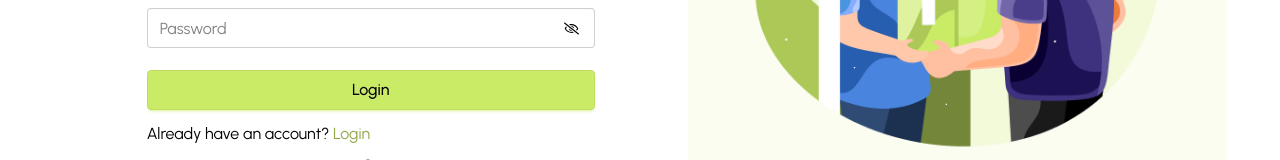
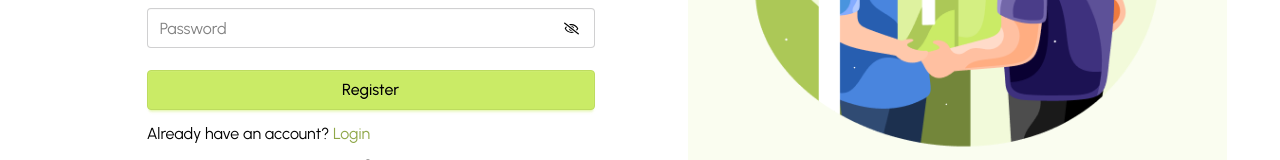
Before and after one commit to MD-SIFAT-AHAMED/FastFare-Client-Side, a React (Vite) app: page /register in a window 1280 px wide. Shown: the part 422-582 px from the top of the page. Built offline with nearby package versions, Linux system fonts and the light colour scheme; no server answers.

Commit message:
User create functionality added

```diff
--- a/package.json
+++ b/package.json
@@ -17,6 +17,7 @@
     "react-dom": "^19.1.0",
     "react-fast-marquee": "^1.6.5",
     "react-hook-form": "^7.59.0",
+    "react-hot-toast": "^2.5.2",
     "react-icons": "^5.5.0",
     "react-responsive-carousel": "^3.2.23",
     "react-router": "^7.6.2",
--- a/src/Context/AuthContext/AuthProvider.jsx
+++ b/src/Context/AuthContext/AuthProvider.jsx
@@ -5,8 +5,13 @@ import {
   onAuthStateChanged,
   signInWithEmailAndPassword,
   signOut,
+  updateProfile,
+  GoogleAuthProvider,
+  signInWithPopup,
 } from "firebase/auth";
+
 import { auth } from "../../Firebase/Firebase.init";
+const provider = new GoogleAuthProvider();
 
 const AuthProvider = ({ children }) => {
   const [user, setUser] = useState(null);
@@ -22,6 +27,14 @@ const AuthProvider = ({ children }) => {
     return signInWithEmailAndPassword(auth, email, password);
   };
 
+  const updateUserData = (userData) => {
+    return updateProfile(auth.currentUser, userData);
+  };
+
+  const loginWithGoggle = () => {
+    return signInWithPopup(auth, provider);
+  };
+
   const logOut = () => {
     setLoading(true);
     return signOut(auth);
@@ -30,6 +43,7 @@ const AuthProvider = ({ children }) => {
   useEffect(() => {
     const unSubscribe = onAuthStateChanged(auth, (currentUser) => {
       setUser(currentUser);
+      console.log("OnSate user info", currentUser);
       setLoading(false);
     });
     return () => unSubscribe();
@@ -40,6 +54,8 @@ const AuthProvider = ({ children }) => {
     logOut,
     signIn,
     loading,
+    loginWithGoggle,
+    updateUserData,
     createUser,
   };
   return <AuthContext value={authInfo}>{children}</AuthContext>;
--- /dev/null
+++ b/src/Hooks/useAuth.jsx
@@ -0,0 +1,9 @@
+import React, { use } from 'react';
+import { AuthContext } from '../Context/AuthContext/AuthContext';
+
+const useAuth = () => {
+   const authInfo = use(AuthContext);
+   return authInfo;
+};
+
+export default useAuth;
--- a/src/Pages/Authentication/Login/Login.jsx
+++ b/src/Pages/Authentication/Login/Login.jsx
@@ -4,6 +4,8 @@ import { FaRegEyeSlash } from "react-icons/fa";
 import { FcGoogle } from "react-icons/fc";
 import { IoEyeOutline } from "react-icons/io5";
 import { Link } from "react-router";
+import useAuth from "../../../Hooks/useAuth";
+import toast from "react-hot-toast";
 
 const Login = () => {
   const {
@@ -11,10 +13,13 @@ const Login = () => {
     handleSubmit,
     formState: { errors },
   } = useForm();
+
   const [showPassword, setShowPassword] = useState(true);
+  const { createUser, updateUserData } = useAuth();
 
   const onSubmit = (data) => {
     console.log(data);
+
   };
 
   return (
--- a/src/Pages/Authentication/Register/Register.jsx
+++ b/src/Pages/Authentication/Register/Register.jsx
@@ -4,19 +4,49 @@ import { FaRegEyeSlash } from "react-icons/fa";
 import { FcGoogle } from "react-icons/fc";
 import { IoEyeOutline } from "react-icons/io5";
 import { Link } from "react-router";
+import useAuth from "../../../Hooks/useAuth";
+import toast from "react-hot-toast";
 
 const Register = () => {
   const {
     register,
     handleSubmit,
+    reset,
     formState: { errors },
   } = useForm();
   const [showPassword, setShowPassword] = useState(true);
+  const { createUser, updateUserData, loginWithGoggle } = useAuth();
 
   const onSubmit = (data) => {
-    console.log(data);
+    const userData = {
+      displayName: data.name,
+    };
+    createUser(data.email, data.password)
+      .then(() => {
+        updateUserData(userData)
+          .then(() => {
+            toast.success("Login Successfuly");
+          })
+          .catch((err) => {
+            toast.error(err.code);
+          });
+      })
+      .catch((err) => {
+        toast.error(err.code);
+      });
+    // Form reset
+    reset();
   };
 
+  const handlerLoginWithGoogle = () => {
+    loginWithGoggle()
+      .then(() => {
+        toast.success("Login Successfuly");
+      })
+      .catch((err) => {
+        toast.error(err.code);
+      });
+  };
   return (
     <div className="">
       <div className="mb-3 space-y-2">
@@ -83,7 +113,7 @@ const Register = () => {
           )}
 
           <button className="btn btn-primary font-medium text-black mt-4">
-            Login
+            Register
           </button>
         </fieldset>
         <p className="my-2">
@@ -95,7 +125,10 @@ const Register = () => {
         <p className="text-center">Or</p>
       </form>
 
-      <button className="btn w-xs md:w-md bg-gray-100">
+      <button
+        onClick={handlerLoginWithGoogle}
+        className="btn w-xs md:w-md bg-gray-100"
+      >
         <FcGoogle size={20} />
         Register With Google
       </button>
--- a/src/main.jsx
+++ b/src/main.jsx
@@ -7,6 +7,7 @@ import router from "./Router/Router.jsx";
 import AOS from "aos";
 import "aos/dist/aos.css";
 import AuthProvider from "./Context/AuthContext/AuthProvider.jsx";
+import { Toaster } from "react-hot-toast";
 
 AOS.init();
 
@@ -14,6 +15,7 @@ createRoot(document.getElementById("root")).render(
   <StrictMode>
     <AuthProvider>
       <RouterProvider router={router} />
+      <Toaster />
     </AuthProvider>
   </StrictMode>
 );
```
Also changed, not shown: 1 other file (tests, documents, lock files or other folders).
